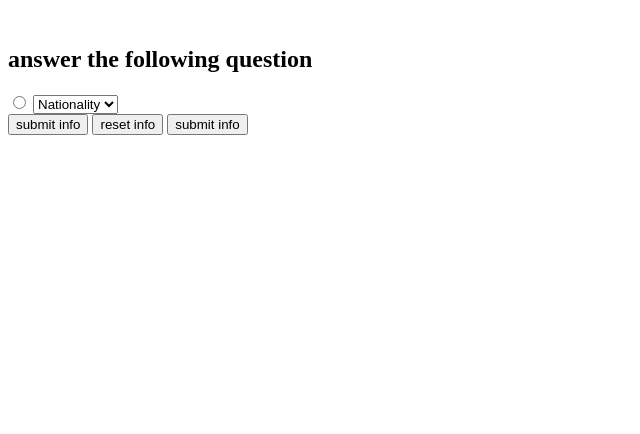
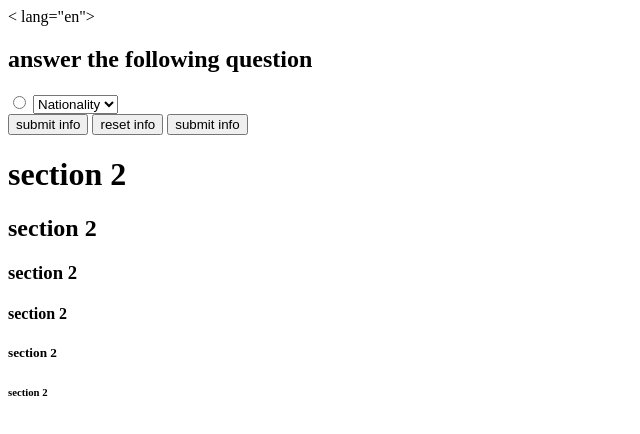
Before and after one commit to Bosede2424/free-3-weeks-web-development, a plain HTML site: page index.html in a window 1280 px wide. Shown: the whole page, without its empty margins (0-640 px from the left). Drawn offline with Linux system fonts and the light colour scheme.

Commit message:
learnt a few html tags

```diff
--- a/index.html
+++ b/index.html
@@ -1,5 +1,5 @@
 <!DOCTYPE html>
-<html lang="en">
+< lang="en">
   <head>
     <meta charset="UTF-8" />
     <meta name="viewport" content="width=device-width, initial-scale=1.0" />
@@ -29,5 +29,30 @@
     <button type="submit">submit info</button>
     <button type="submit">reset info</button>
     <button type="submit">submit info</button>
-  </body>
-</html>
+</body>
+</html lang="en">
+ <body>
+    <div>
+    </ul>
+    </div>
+    <!--section 1 -->
+    <!-- section 2 -->
+     <h1>section 2</h1>
+    <!--section 1 -->
+    <!-- section 2 -->
+     <h2>section 2</h2>
+    <!--section 1 -->
+    <!-- section 2 -->
+     <h3>section 2</h3>
+    <!--section 1 -->
+    <!-- section 2 -->
+     <h4>section 2</h4>
+    <!--section 1 -->
+    <!-- section 2 -->
+     <h5>section 2</h5>
+    <!--section 1 -->
+    <!-- section 2 -->
+     <h6>section 2</h6>
+
+
+ </body>
```
Also changed, not shown: 1 other file.
